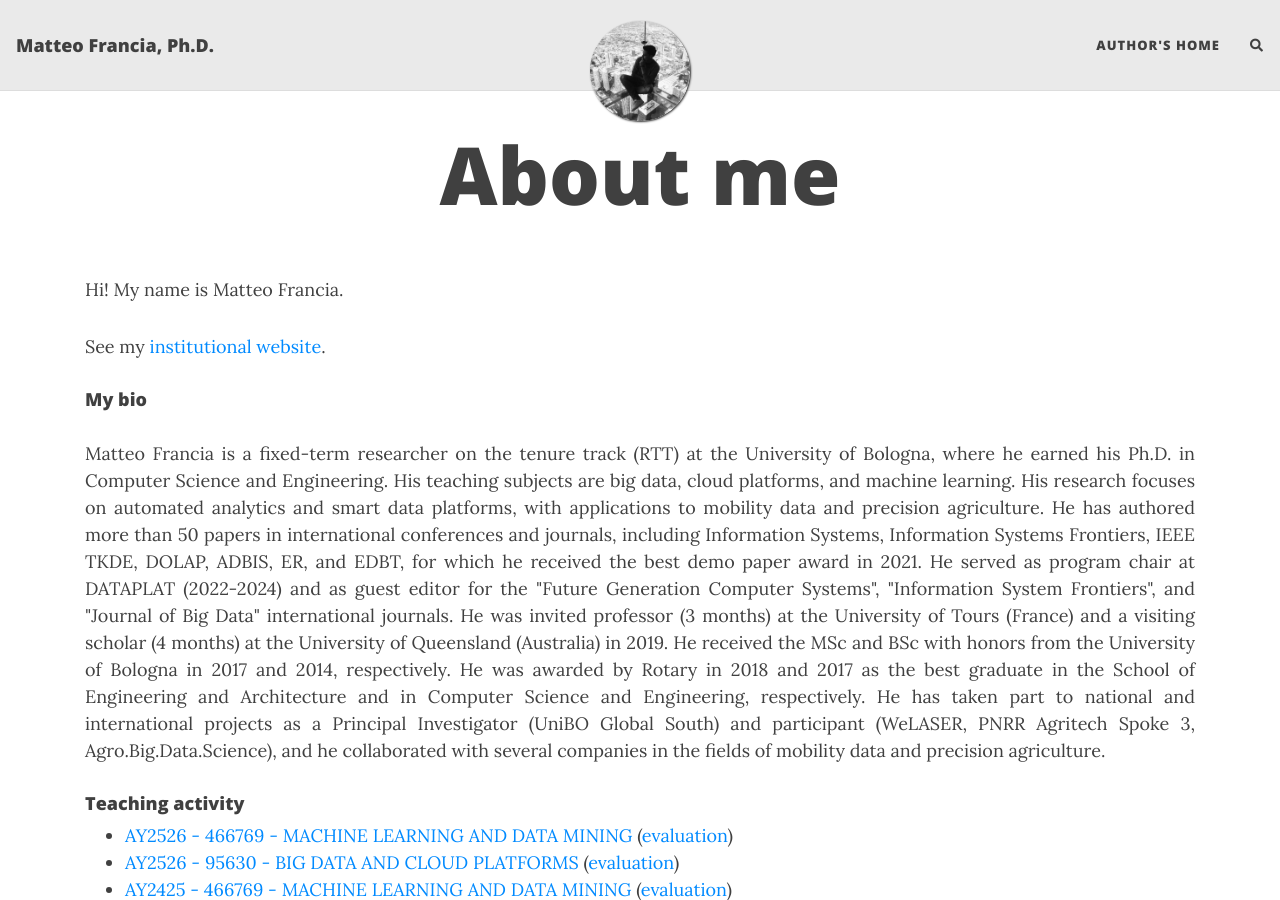
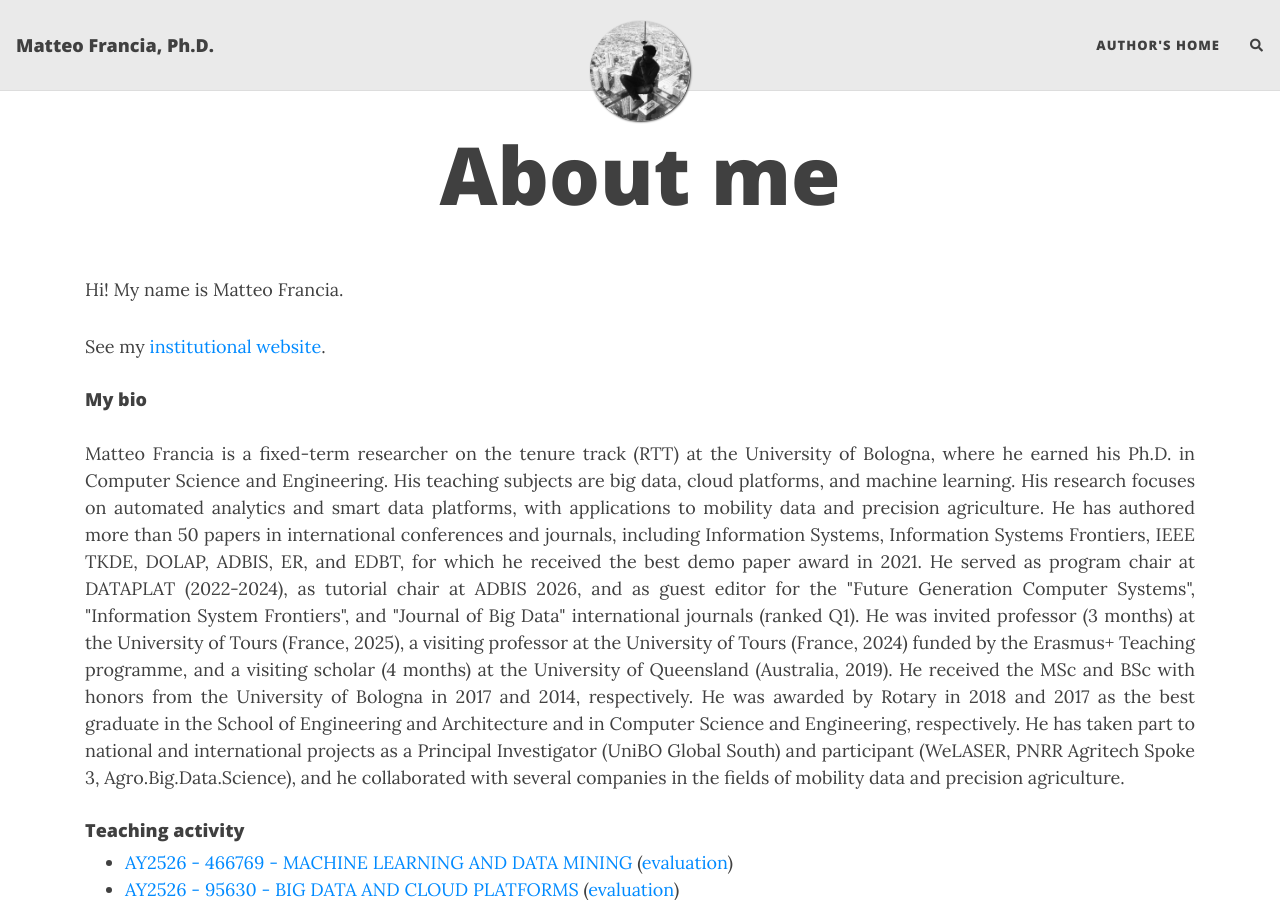
Before and after one commit to w4bo/w4bo.github.io, a Jekyll site: the page built from index.html, in a window 1280 px wide and 900 px high. Built offline with Jekyll 4.4.1, drawn with Linux system fonts in a browser that asks for light colours; nearby versions of some CDN libraries; the list of posts is cut into pages by our own code; comment, search, counter and statistics services are not loaded.

Commit message:
fix: Revise academic roles and visiting positions
Updated details about academic roles and invitations.

```diff
--- a/index.html
+++ b/index.html
@@ -20,8 +20,8 @@ subtitle:
     His teaching subjects are big data, cloud platforms, and machine learning.
     His research focuses on automated analytics and smart data platforms, with applications to mobility data and precision agriculture.
     He has authored more than 50 papers in international conferences and journals, including Information Systems, Information Systems Frontiers, IEEE TKDE, DOLAP, ADBIS, ER, and EDBT, for which he received the best demo paper award in 2021.
-    He served as program chair at DATAPLAT (2022-2024) and as guest editor for the "Future Generation Computer Systems", "Information System Frontiers", and "Journal of Big Data" international journals.
-    He was invited professor (3 months) at the University of Tours (France) and a visiting scholar (4 months) at the University of Queensland (Australia) in 2019.
+    He served as program chair at DATAPLAT (2022-2024), as tutorial chair at ADBIS 2026, and as guest editor for the "Future Generation Computer Systems", "Information System Frontiers", and "Journal of Big Data" international journals (ranked Q1).
+    He was invited professor (3 months) at the University of Tours (France, 2025), a visiting professor at the University of Tours (France, 2024) funded by the Erasmus+ Teaching programme, and a visiting scholar (4 months) at the University of Queensland (Australia, 2019).
     He received the MSc and BSc with honors from the University of Bologna in 2017 and 2014, respectively.
     He was awarded by Rotary in 2018 and 2017 as the best graduate in the School of Engineering and Architecture and in Computer Science and Engineering, respectively.
     He has taken part to national and international projects as a Principal Investigator (UniBO Global South) and participant (WeLASER, PNRR Agritech Spoke 3, Agro.Big.Data.Science), and he collaborated with several companies in the fields of mobility data and precision agriculture.
```
